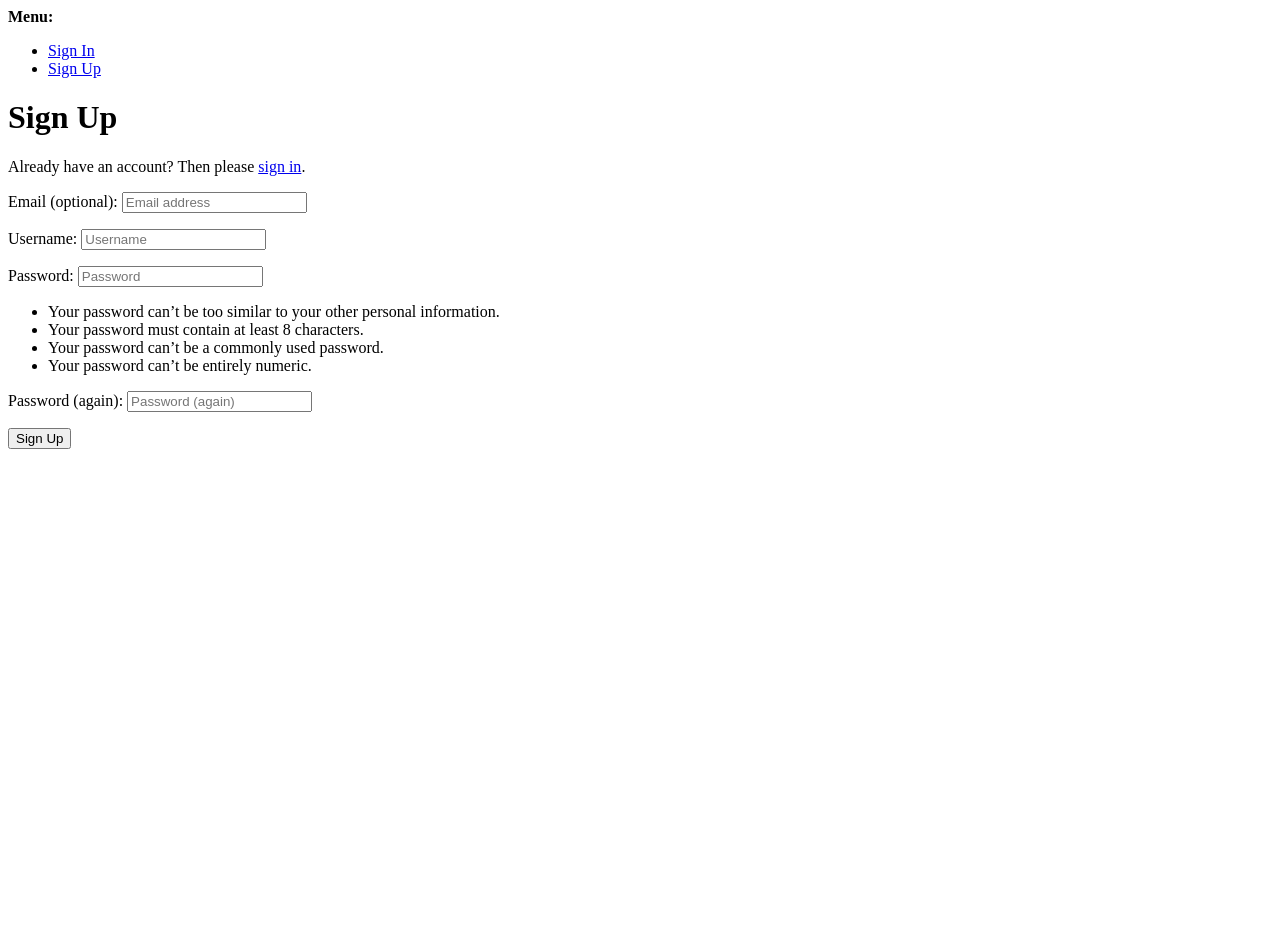
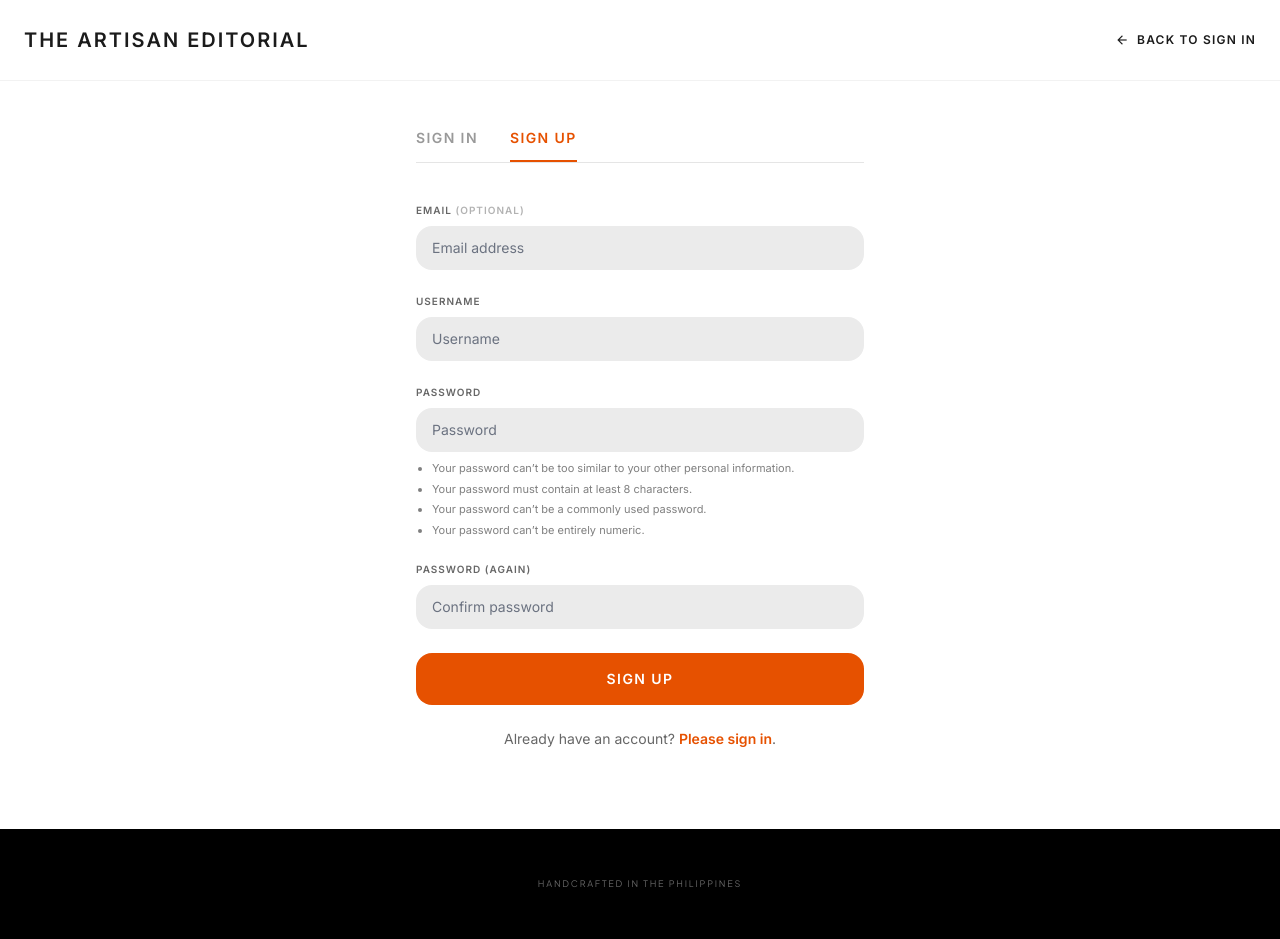
Before and after one commit to anjiolinanakayacontact-netizen/artisan-marketplace, a Django app: page /accounts/signup/ in a window 1280 px wide. Before the commit the page ends 449 px from the top, so only its background shows below. Run offline with Django 5.2, Linux system fonts and the light colour scheme; some libraries are stand-ins or nearby versions.

```diff
--- /dev/null
+++ b/templates/account/signup.html
@@ -0,0 +1,126 @@
+{% load static %}
+<!DOCTYPE html>
+<html class="light" lang="en">
+<head>
+<meta charset="utf-8"/>
+<meta content="width=device-width, initial-scale=1.0" name="viewport"/>
+<title>Sign Up | THE ARTISAN EDITORIAL</title>
+<script src="https://cdn.tailwindcss.com?plugins=forms,container-queries"></script>
+<link href="https://fonts.googleapis.com/css2?family=Plus+Jakarta+Sans:ital,wght@0,400;0,500;0,600;0,700;0,800;1,400;1,700&family=Inter:wght@400;500;600&display=swap" rel="stylesheet"/>
+<link href="https://fonts.googleapis.com/css2?family=Material+Symbols+Outlined:wght,FILL@100..700,0..1&display=swap" rel="stylesheet"/>
+<script id="tailwind-config">
+    tailwind.config = {
+        darkMode: "class",
+        theme: {
+            extend: {
+                colors: {
+                    "primary": "#E65100", "on-primary": "#ffffff",
+                    "surface": "#ffffff", "on-surface": "#1b1b1b",
+                    "background": "#ffffff", "on-background": "#1b1b1b",
+                    "surface-container": "#f3f3f3",
+                    "surface-container-high": "#ebebeb",
+                    "outline": "#1b1b1b", "secondary": "#1b1b1b"
+                },
+                fontFamily: {
+                    "headline": ["Plus Jakarta Sans"],
+                    "body": ["Inter"],
+                    "label": ["Plus Jakarta Sans"]
+                },
+                borderRadius: {"DEFAULT": "0.5rem", "lg": "1rem", "xl": "1.5rem", "full": "9999px"},
+            },
+        },
+    }
+</script>
+<style>
+    .material-symbols-outlined { font-variation-settings: 'FILL' 0, 'wght' 400, 'GRAD' 0, 'opsz' 24; }
+    body { background-color: #ffffff; color: #1b1b1b; font-family: 'Inter', sans-serif; min-height: 100dvh; }
+    input:focus { outline: none; ring: 2px solid #E65100; }
+</style>
+</head>
+<body class="bg-background selection:bg-primary selection:text-on-primary">
+
+<!-- Minimal Header (matches theme) -->
+<header class="bg-white/80 backdrop-blur-lg fixed top-0 w-full z-30 border-b border-black/5">
+    <div class="flex justify-between items-center px-6 h-20 max-w-7xl mx-auto">
+        <a href="{% url 'home' %}" class="text-xl font-black tracking-widest text-[#1b1b1b] uppercase">THE ARTISAN EDITORIAL</a>
+        <a href="{% url 'account_login' %}" class="text-xs font-bold text-[#1b1b1b] hover:text-primary uppercase tracking-widest transition-colors flex items-center gap-2">
+            <span class="material-symbols-outlined text-sm">arrow_back</span>
+            Back to Sign In
+        </a>
+    </div>
+</header>
+
+<main class="pt-32 pb-20 px-6">
+    <div class="max-w-md mx-auto">
+        <!-- Menu: Sign In / Sign Up tabs -->
+        <div class="flex gap-8 mb-10 border-b border-black/10">
+            <a href="{% url 'account_login' %}" class="pb-3 text-sm font-black uppercase tracking-widest text-black/40 hover:text-primary transition-colors">Sign In</a>
+            <a href="{% url 'account_signup' %}" class="pb-3 text-sm font-black uppercase tracking-widest text-primary border-b-2 border-primary">Sign Up</a>
+        </div>
+
+        <!-- Registration Form -->
+        <form class="space-y-6" method="post" action="{% url 'account_signup' %}">
+            {% csrf_token %}
+
+            <!-- Email (optional) -->
+            <div>
+                <label class="block text-[10px] font-black uppercase tracking-widest text-black/60 mb-2">Email <span class="text-black/30">(optional)</span></label>
+                <input type="email" name="email" value="{{ form.email.value|default:'' }}" class="w-full bg-surface-container-high border-0 rounded-lg px-4 py-3 text-sm focus:ring-2 focus:ring-primary transition" placeholder="Email address">
+                {% if form.email.errors %}
+                <p class="text-red-500 text-xs mt-1">{{ form.email.errors.0 }}</p>
+                {% endif %}
+            </div>
+
+            <!-- Username -->
+            <div>
+                <label class="block text-[10px] font-black uppercase tracking-widest text-black/60 mb-2">Username</label>
+                <input type="text" name="username" value="{{ form.username.value|default:'' }}" class="w-full bg-surface-container-high border-0 rounded-lg px-4 py-3 text-sm focus:ring-2 focus:ring-primary transition" placeholder="Username" required>
+                {% if form.username.errors %}
+                <p class="text-red-500 text-xs mt-1">{{ form.username.errors.0 }}</p>
+                {% endif %}
+            </div>
+
+            <!-- Password with hints -->
+            <div>
+                <label class="block text-[10px] font-black uppercase tracking-widest text-black/60 mb-2">Password</label>
+                <input type="password" name="password1" class="w-full bg-surface-container-high border-0 rounded-lg px-4 py-3 text-sm focus:ring-2 focus:ring-primary transition" placeholder="Password" required>
+                <ul class="text-[11px] text-black/50 mt-2 space-y-1 list-disc pl-4">
+                    <li>Your password can’t be too similar to your other personal information.</li>
+                    <li>Your password must contain at least 8 characters.</li>
+                    <li>Your password can’t be a commonly used password.</li>
+                    <li>Your password can’t be entirely numeric.</li>
+                </ul>
+                {% if form.password1.errors %}
+                <p class="text-red-500 text-xs mt-1">{{ form.password1.errors.0 }}</p>
+                {% endif %}
+            </div>
+
+            <!-- Password (again) -->
+            <div>
+                <label class="block text-[10px] font-black uppercase tracking-widest text-black/60 mb-2">Password (again)</label>
+                <input type="password" name="password2" class="w-full bg-surface-container-high border-0 rounded-lg px-4 py-3 text-sm focus:ring-2 focus:ring-primary transition" placeholder="Confirm password" required>
+                {% if form.password2.errors %}
+                <p class="text-red-500 text-xs mt-1">{{ form.password2.errors.0 }}</p>
+                {% endif %}
+            </div>
+
+            <!-- Submit Button -->
+            <button type="submit" class="w-full bg-primary text-on-primary py-4 rounded-lg font-black uppercase tracking-widest text-sm hover:opacity-90 transition active:scale-95">
+                Sign Up
+            </button>
+
+            <!-- "Already have an account?" line -->
+            <div class="text-center text-sm text-black/60">
+                Already have an account? <a href="{% url 'account_login' %}" class="text-primary font-bold hover:underline">Please sign in</a>.
+            </div>
+        </form>
+    </div>
+</main>
+
+<!-- Footer (matches home.html) -->
+<footer class="bg-black text-white py-12 px-8 text-center">
+    <p class="font-['Plus_Jakarta_Sans'] text-[9px] uppercase tracking-[0.2em] text-white/40">Handcrafted in the Philippines</p>
+</footer>
+
+</body>
+</html>
```
Also changed, not shown: marketplace/settings.py (+10 -16 lines), templates/registration/register.html (deleted, +0 -147 lines), templates/store/home.html (+8 -5 lines), templates/account/login.html (renamed from templates/registration/login.html), 3 other files.
